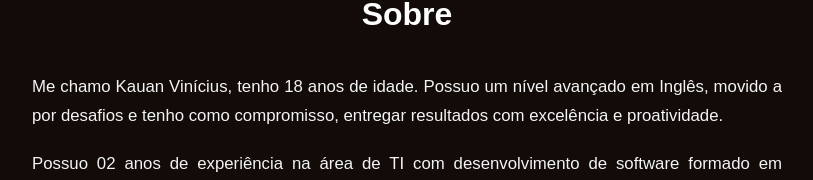
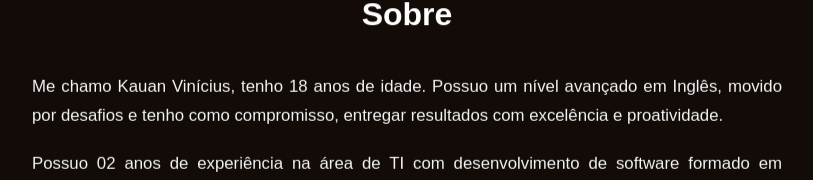
Before and after one commit to kauanvinicius9/Portfolio-Web, a React (Vite) app in the folder frontend/: page / in a window 1280 px wide. Shown: the part 591-771 px from the top of the page, without its empty margins (233-1046 px from the left). Built offline with nearby package versions, Linux system fonts and the light colour scheme.

Commit message:
home.tsx

```diff
--- a/frontend/src/pages/home.tsx
+++ b/frontend/src/pages/home.tsx
@@ -70,7 +70,7 @@ export function Home() {
 
           <div className={`${styles.aboutSection__text} ${styles.aboutSection__textReveal}`}>
             <p>
-              Me chamo Kauan Vinícius, tenho 18 anos de idade. Possuo um nível avançado em Inglês, movido a por desafios e tenho como
+              Me chamo Kauan Vinícius, tenho 18 anos de idade. Possuo um nível avançado em Inglês, movido por desafios e tenho como
               compromisso, entregar resultados com excelência e proatividade.
             </p>
 
```
